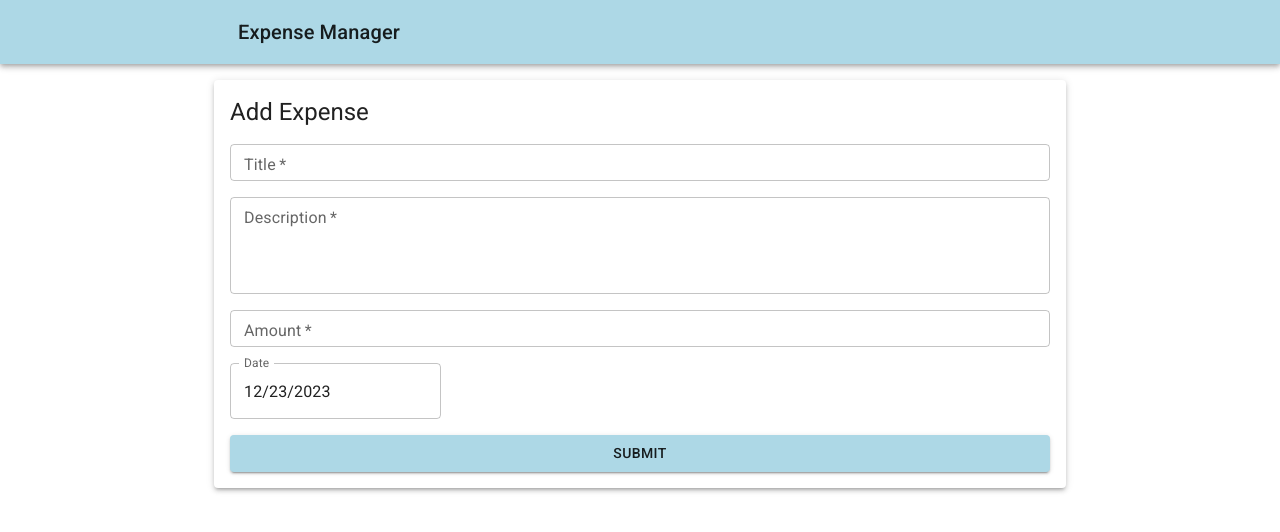
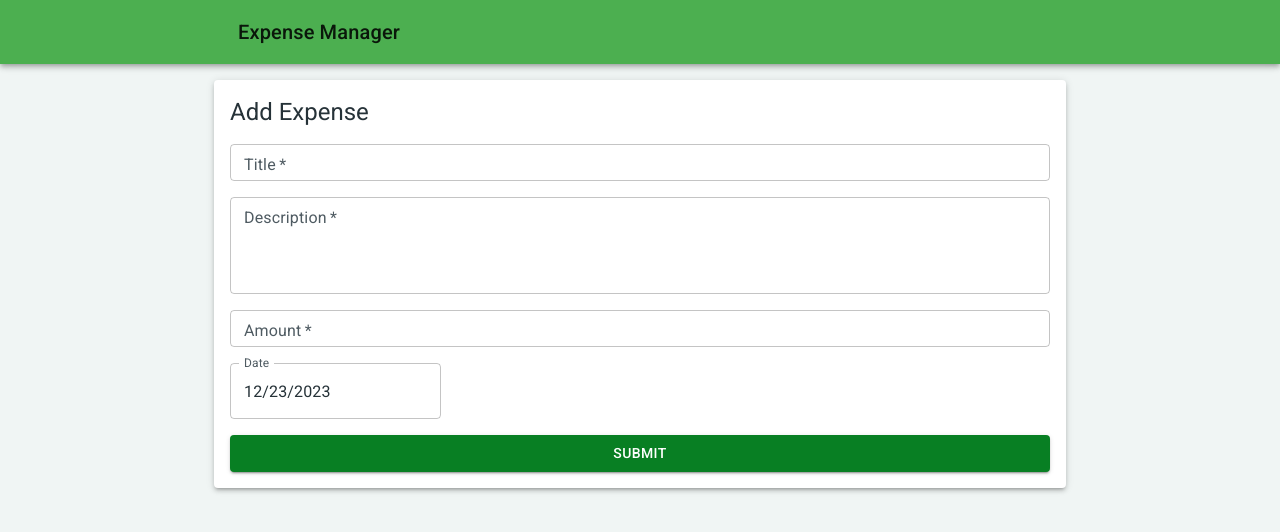
Before and after one commit to Dhyanesh-Panchal/Expense-Manager, a React (Vite) app in the folder frontend/: page / in a window 1280 px wide. Shown: the top 532 px of the page. Built offline with nearby package versions, Linux system fonts and the light colour scheme.

Commit message:
improved color compination

```diff
--- a/frontend/src/components/AddExpenseForm.tsx
+++ b/frontend/src/components/AddExpenseForm.tsx
@@ -83,7 +83,7 @@ const AddExpenseForm: React.FC<ExpenseFormProps> = ({ onSubmit }) => {
                             </LocalizationProvider>
                         </Grid>
                         <Grid item>
-                            <Button type="submit" variant="contained" color="primary" fullWidth>
+                            <Button type="submit" variant="contained" color="secondary" fullWidth>
                                 Submit
                             </Button>
                         </Grid>
--- a/frontend/src/theme/mainTheme.ts
+++ b/frontend/src/theme/mainTheme.ts
@@ -2,18 +2,40 @@
 
 import { createTheme } from '@mui/material/styles';
 
+// const theme = createTheme({
+//     palette: {
+//         mode: 'light', // Light mode
+//         primary: {
+//             main: '#90EE90', // Light blue
+//         },
+//         secondary: {
+//             main: '#ADD8E6', // Light green
+//         },
+//         // Add any additional colors you may need for error, warning, info, success states
+//     },
+//     // You can also define typography, spacing, breakpoints, etc.
+// });
+
+
 const theme = createTheme({
     palette: {
-        mode: 'light', // Light mode
+        mode: 'light',
+        background: {
+            default: '#f0f5f4', // A very light green or off-white
+        },
         primary: {
-            main: '#ADD8E6', // Light blue
+            main: '#4caf50', // A mid-tone green
         },
         secondary: {
-            main: '#90EE90', // Light green
+            main: '#087f23', // A darker shade of green
         },
-        // Add any additional colors you may need for error, warning, info, success states
+        text: {
+            primary: '#263238', // A dark grey that ensures readability
+            secondary: '#4f5b62', // A lighter grey for secondary text
+        },
     },
-    // You can also define typography, spacing, breakpoints, etc.
+    // other theme settings
 });
 
+
 export default theme;
```
